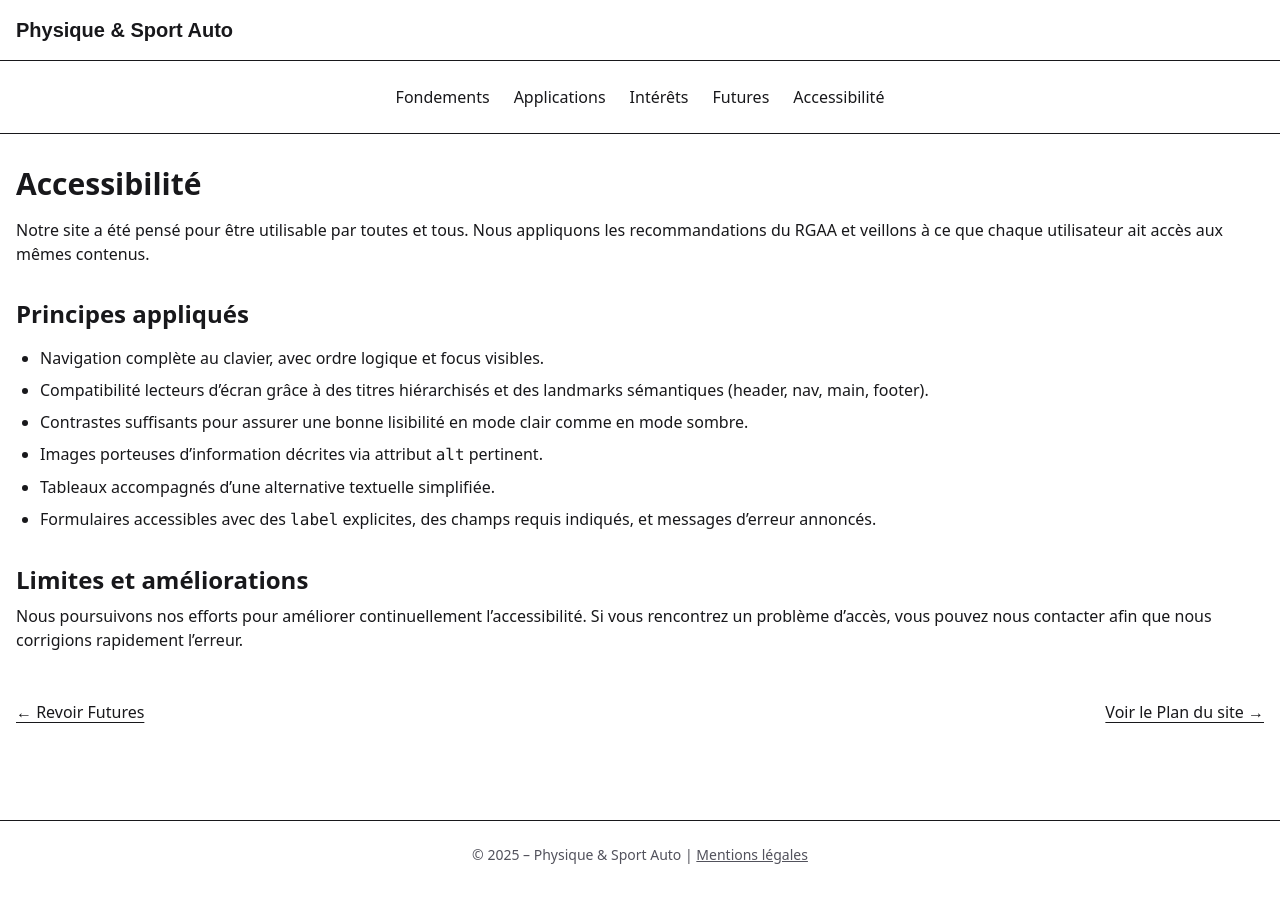
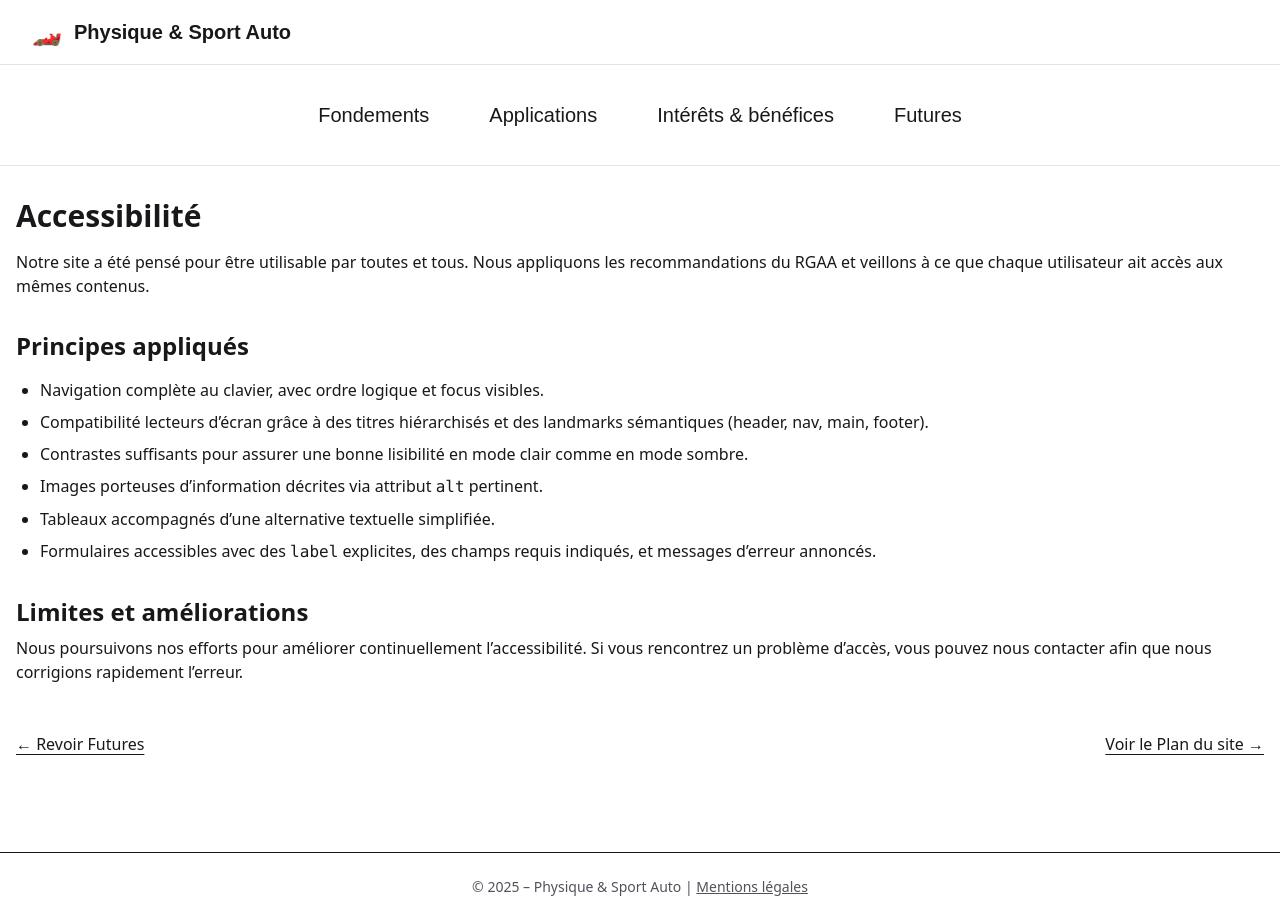
Before and after one commit to Teyncz/front_sw, a website built with Vite: page src/html/accessibilite.html in a window 1280 px wide. Before the commit the page ends 889 px from the top, so only its background shows below. Built offline with nearby package versions, Linux system fonts and the light colour scheme; a web font is replaced by a local one.

Commit message:
accessibilité

```diff
--- a/src/html/accessibilite.html
+++ b/src/html/accessibilite.html
@@ -14,19 +14,64 @@
     Aller au contenu principal
   </a>
 
-  <!-- En-tête -->
-  <header role="banner" class="border-b p-4">
-    <p class="font-Kamerik text-xl font-semibold">Physique & Sport Auto</p>
+  <header role="banner" class="w-full border-b border-zinc-200 bg-white/90 backdrop-blur supports-[backdrop-filter]:bg-white/60 dark:border-zinc-800 dark:bg-zinc-900/80">
+    <div class="max-w-[1280px] mx-auto px-4 sm:px-6 lg:px-8 py-4 flex items-center justify-between">
+      <div class="flex items-center gap-3">
+        <span aria-hidden="true" class="text-2xl">🏎️</span>
+        <p class="font-Kamerik text-xl font-[600]">Physique & Sport Auto</p>
+      </div>
+      <p class="sr-only" id="site-desc">Site pédagogique sur l’aérodynamisme et la physique du sport automobile, entièrement navigable au clavier et compatible lecteurs d’écran.</p>
+    </div>
   </header>
 
-  <!-- Navigation principale -->
-  <nav aria-label="Navigation principale" class="border-b">
-    <ul class="flex gap-6 justify-center h-[72px] items-center">
-      <li><a href="./fondements.html">Fondements</a></li>
-      <li><a href="./applications.html">Applications</a></li>
-      <li><a href="./interets.html">Intérêts</a></li>
-      <li><a href="./futures.html">Futures</a></li>
-      <li><a href="./accessibilite.html" aria-current="page">Accessibilité</a></li>
+  <nav aria-label="Navigation principale" class="border-b border-zinc-200 dark:border-zinc-800">
+    <ul class="flex w-full h-[100px] justify-center items-center gap-[60px]">
+      <li>
+        <a class="font-SF-Pro font-[200] text-[20px] underline_decoration focus:outline-none focus-visible:ring-2 focus-visible:ring-amber-400 rounded"
+           href="/src/html/fondements.html">
+          Fondements
+        </a>
+      </li>
+
+      <li class="relative">
+        <details class="submenu group">
+          <summary class="list-none font-SF-Pro font-[200] text-[20px] underline_decoration cursor-pointer rounded focus:outline-none focus-visible:ring-2 focus-visible:ring-amber-400"
+                   aria-haspopup="menu" aria-expanded="false">
+            Applications
+            <span class="sr-only">, ouvrir le sous-menu</span>
+          </summary>
+          <ul role="menu" aria-label="Sous-menu Applications"
+              class="absolute bg-white dark:bg-zinc-900 border border-zinc-200 dark:border-zinc-800 px-[20px] pt-[20px] pb-[10px] translate-x-[-20px] mt-2 rounded-lg shadow-lg space-y-[20px] w-[260px]">
+            <li role="none">
+              <a role="menuitem"
+                 class="block font-SF-Pro font-[200] text-[18px] underline_decoration focus:outline-none focus-visible:ring-2 focus-visible:ring-amber-400 rounded px-1 py-1"
+                 href="/src/html/applications.html#aero-f1">
+                Aérodynamisme en F1
+              </a>
+            </li>
+            <li role="none">
+              <a role="menuitem"
+                 class="block font-SF-Pro font-[200] text-[18px] underline_decoration focus:outline-none focus-visible:ring-2 focus-visible:ring-amber-400 rounded px-1 py-1"
+                 href="/src/html/applications.html#aero-wec">
+                Aérodynamisme en WEC
+              </a>
+            </li>
+          </ul>
+        </details>
+      </li>
+
+      <li>
+        <a class="font-SF-Pro font-[200] text-[20px] underline_decoration focus:outline-none focus-visible:ring-2 focus-visible:ring-amber-400 rounded"
+           href="/src/html/interets.html">
+          Intérêts & bénéfices
+        </a>
+      </li>
+      <li>
+        <a class="font-SF-Pro font-[200] text-[20px] underline_decoration focus:outline-none focus-visible:ring-2 focus-visible:ring-amber-400 rounded"
+           href="/src/html/futures.html">
+          Futures
+        </a>
+      </li>
     </ul>
   </nav>
 
```
